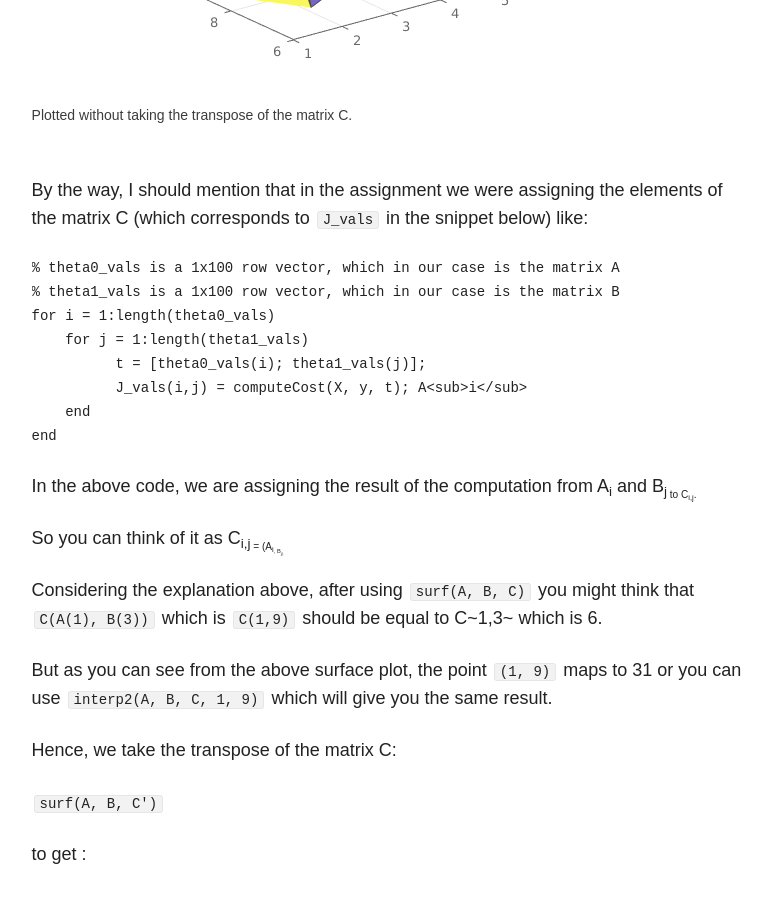
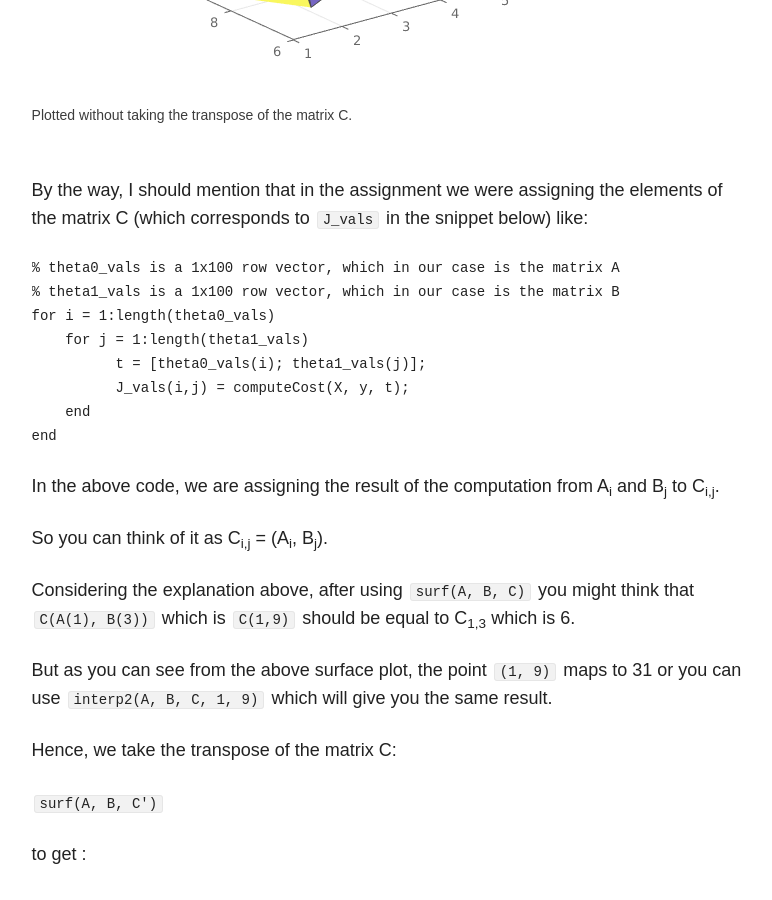
Before and after one commit to andreyuhai/andreyuhai.github.io.old, a Jekyll site: the page built from _posts/articles/2019-07-20-understanding-the-function-surf-in-octave-matlab.md, in a window 1280 px wide and 900 px high, scrolled down 2303 px. Shown: the whole window, without its empty margins (348-1120 px from the left). Built offline with Jekyll 4.4.1, drawn with Linux system fonts in a browser that asks for light colours; nearby versions of some CDN libraries; comment, search, counter and statistics services are not loaded.

Commit message:
Changed subscript notation

````diff
--- a/_posts/articles/2019-07-20-understanding-the-function-surf-in-octave-matlab.md
+++ b/_posts/articles/2019-07-20-understanding-the-function-surf-in-octave-matlab.md
@@ -64,16 +64,16 @@ By the way, I should mention that in the assignment we were assigning the elemen
 for i = 1:length(theta0_vals)
     for j = 1:length(theta1_vals)
 	  t = [theta0_vals(i); theta1_vals(j)];
-	  J_vals(i,j) = computeCost(X, y, t); A<sub>i</sub>
+	  J_vals(i,j) = computeCost(X, y, t);
     end
 end
 ```
 
-In the above code, we are assigning the result of the computation from A<sub>i</sub> and B<sub>j<sub> to C<sub>i,j</sub>.
+In the above code, we are assigning the result of the computation from A<sub>i</sub> and B<sub>j</sub> to C<sub>i,j</sub>.
 
-So you can think of it as C<sub>i,j<sub> = (A<sub>i<sub>, B<sub>j<sub>).
+So you can think of it as C<sub>i,j</sub> = (A<sub>i</sub>, B<sub>j</sub>).
 
-Considering the explanation above, after using `surf(A, B, C)` you might think that `C(A(1), B(3))` which is `C(1,9)` should be equal to C~1,3~ which is 6.
+Considering the explanation above, after using `surf(A, B, C)` you might think that `C(A(1), B(3))` which is `C(1,9)` should be equal to C<sub>1,3</sub> which is 6.
 
 But as you can see from the above surface plot, the point `(1, 9)` maps to 31 or you can use `interp2(A, B, C, 1, 9)` which will give you the same result.
 
````
